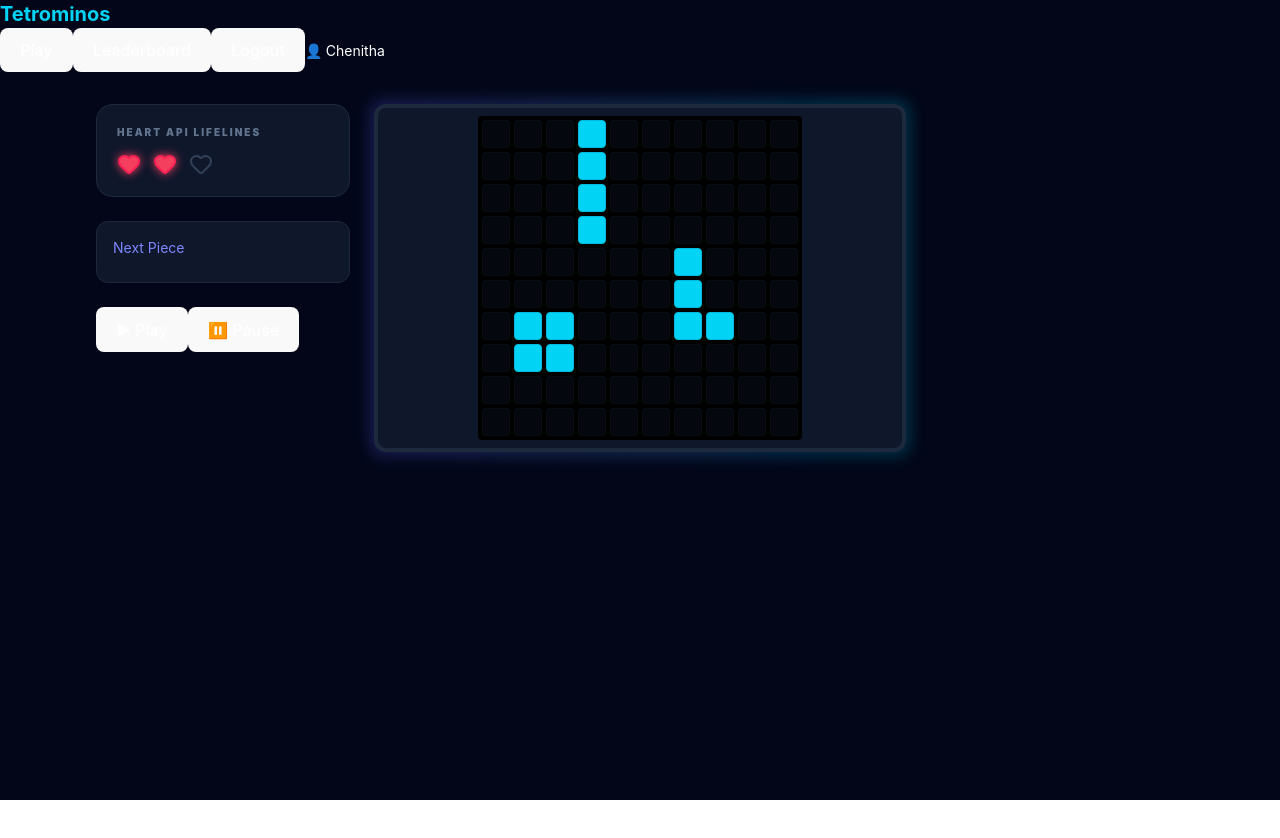
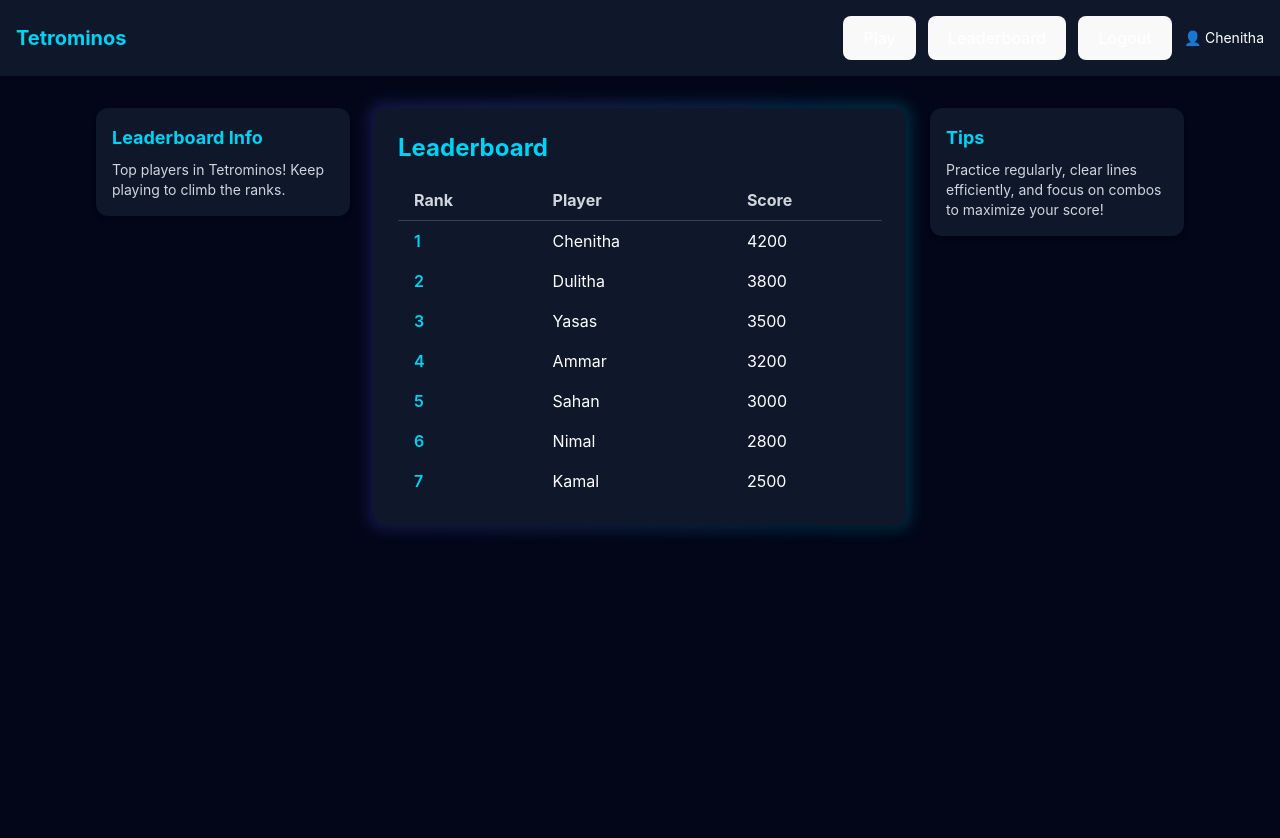
Before and after one commit to Cheni-SllitA/Tetrominos, a React (Vite) app: page /leaderboard in a window 1280 px wide. Shown: the top 838 px of the page. Before the commit the page ends 800 px from the top, so only its background shows below. Built offline with nearby package versions, Linux system fonts and the light colour scheme.

Commit message:
Added leaderBoard

```diff
--- a/package.json
+++ b/package.json
@@ -14,6 +14,7 @@
     "lucide-react": "^0.575.0",
     "react": "^19.2.0",
     "react-dom": "^19.2.0",
+    "react-router-dom": "^7.13.0",
     "tailwindcss": "^4.2.0"
   },
   "devDependencies": {
--- a/src/App.jsx
+++ b/src/App.jsx
@@ -1,7 +1,18 @@
-import Home from "./pages/Home";
+import { BrowserRouter as Router, Routes, Route } from "react-router-dom";
+import Navbar from "./components/Navbar";
+import Leaderboard from "./components/Leaderboard";
+import Home from "./pages/Home"; // your main page or Tetrominos page
 
 function App() {
-  return <Home />;
+  return (
+    <Router>
+      <Navbar />
+      <Routes>
+        <Route path="/" element={<Home />} />
+        <Route path="/leaderboard" element={<Leaderboard />} />
+      </Routes>
+    </Router>
+  );
 }
 
 export default App;
--- /dev/null
+++ b/src/components/Leaderboard.jsx
@@ -0,0 +1,72 @@
+import "tailwindcss";
+import Navbar from '../components/Navbar';
+
+const leaderboardData = [
+  { rank: 1, name: "Chenitha", score: 4200 },
+  { rank: 2, name: "Dulitha", score: 3800 },
+  { rank: 3, name: "Yasas", score: 3500 },
+  { rank: 4, name: "Ammar", score: 3200 },
+  { rank: 5, name: "Sahan", score: 3000 },
+  { rank: 6, name: "Nimal", score: 2800 },
+  { rank: 7, name: "Kamal", score: 2500 },
+];
+
+const Leaderboard = () => {
+  return (
+    <div className="min-h-screen bg-slate-950 text-white font-sans selection:bg-indigo-500">
+
+
+      <main className="max-w-6xl mx-auto p-4 md:p-8 grid grid-cols-1 lg:grid-cols-12 gap-6">
+        {/* Left panel for stats or info */}
+        <div className="lg:col-span-3 order-2 lg:order-1 space-y-6">
+          <div className="p-4 bg-slate-900 rounded-xl shadow-md">
+            <h3 className="text-lg font-bold text-cyan-400 mb-2">Leaderboard Info</h3>
+            <p className="text-sm text-gray-300">
+              Top players in Tetrominos! Keep playing to climb the ranks.
+            </p>
+          </div>
+        </div>
+
+        {/* Center: Leaderboard Table */}
+        <div className="lg:col-span-6 order-1 lg:order-2">
+          <div className="relative group">
+            <div className="absolute -inset-1 bg-gradient-to-r from-indigo-500 to-cyan-500 rounded-xl blur opacity-25 group-hover:opacity-50 transition duration-1000"></div>
+            <div className="relative bg-slate-900 rounded-xl p-6 shadow-lg">
+              <h2 className="text-2xl font-bold text-cyan-400 mb-4">Leaderboard</h2>
+              <table className="w-full text-left border-collapse">
+                <thead>
+                  <tr className="border-b border-gray-700">
+                    <th className="py-2 px-4 text-gray-300">Rank</th>
+                    <th className="py-2 px-4 text-gray-300">Player</th>
+                    <th className="py-2 px-4 text-gray-300">Score</th>
+                  </tr>
+                </thead>
+                <tbody>
+                  {leaderboardData.map((player) => (
+                    <tr key={player.rank} className="hover:bg-slate-800 transition">
+                      <td className="py-2 px-4 text-cyan-400 font-semibold">{player.rank}</td>
+                      <td className="py-2 px-4">{player.name}</td>
+                      <td className="py-2 px-4">{player.score}</td>
+                    </tr>
+                  ))}
+                </tbody>
+              </table>
+            </div>
+          </div>
+        </div>
+
+        {/* Right panel for extra info or ads */}
+        <div className="lg:col-span-3 order-3 space-y-6">
+          <div className="p-4 bg-slate-900 rounded-xl shadow-md">
+            <h3 className="text-lg font-bold text-cyan-400 mb-2">Tips</h3>
+            <p className="text-sm text-gray-300">
+              Practice regularly, clear lines efficiently, and focus on combos to maximize your score!
+            </p>
+          </div>
+        </div>
+      </main>
+    </div>
+  );
+};
+
+export default Leaderboard;
--- a/src/components/Navbar.jsx
+++ b/src/components/Navbar.jsx
@@ -1,19 +1,29 @@
-
 import "tailwindcss";
+import { useNavigate } from "react-router-dom";
 
 const Navbar = () => {
+  const navigate = useNavigate();
+
   return (
-    <div className="navbar">
-
-      <div className="nav-links">
-        <h2 className="text-xl font-bold text-cyan-400">Tetrominos</h2>
-        <button className="bg-slate-800 hover:bg-slate-700 px-3 py-1 rounded-md text-sm">Play</button>
-        <button className="bg-slate-800 hover:bg-slate-700 px-3 py-1 rounded-md text-sm">Leaderboard</button>
-        <button className="bg-slate-800 hover:bg-slate-700 px-3 py-1 rounded-md text-sm">Logout</button>
+    <div className="navbar flex items-center justify-between p-4 bg-slate-900 text-white">
+      <h2 className="text-xl font-bold text-cyan-400">Tetrominos</h2>
+      <div className="nav-links flex items-center gap-3">
+        <button
+          className="bg-slate-800 hover:bg-slate-700 px-3 py-1 rounded-md text-sm"
+          onClick={() => navigate("/")}
+        >
+          Play
+        </button>
+        <button
+          className="bg-slate-800 hover:bg-slate-700 px-3 py-1 rounded-md text-sm"
+          onClick={() => navigate("/leaderboard")}
+        >
+          Leaderboard
+        </button>
+        <button className="bg-slate-800 hover:bg-slate-700 px-3 py-1 rounded-md text-sm">
+          Logout
+        </button>
         <span className="text-sm">👤 Chenitha</span>
-      </div>
-      <div className="user-section">
-
       </div>
     </div>
   );
--- a/src/pages/Home.jsx
+++ b/src/pages/Home.jsx
@@ -1,5 +1,5 @@
 import "tailwindcss";
-import Navbar from '../components/Navbar';
+
 import GameBoard from '../components/GameBoard';
 import StatsPanel from '../components/StatsPanel';
 import NextPiece from '../components/NextPiece';
@@ -8,7 +8,7 @@ import Controls from '../components/Controls';
 const Home = () => {
   return (
     <div className="min-h-screen bg-slate-950 text-white font-sans selection:bg-indigo-500">
-      <Navbar />
+
 
       <main className="max-w-6xl mx-auto p-4 md:p-8 grid grid-cols-1 lg:grid-cols-12 gap-6">
         {/* Left: Stats & Lifelines */}
```
Also changed, not shown: 1 other file (tests, documents, lock files or other folders).
